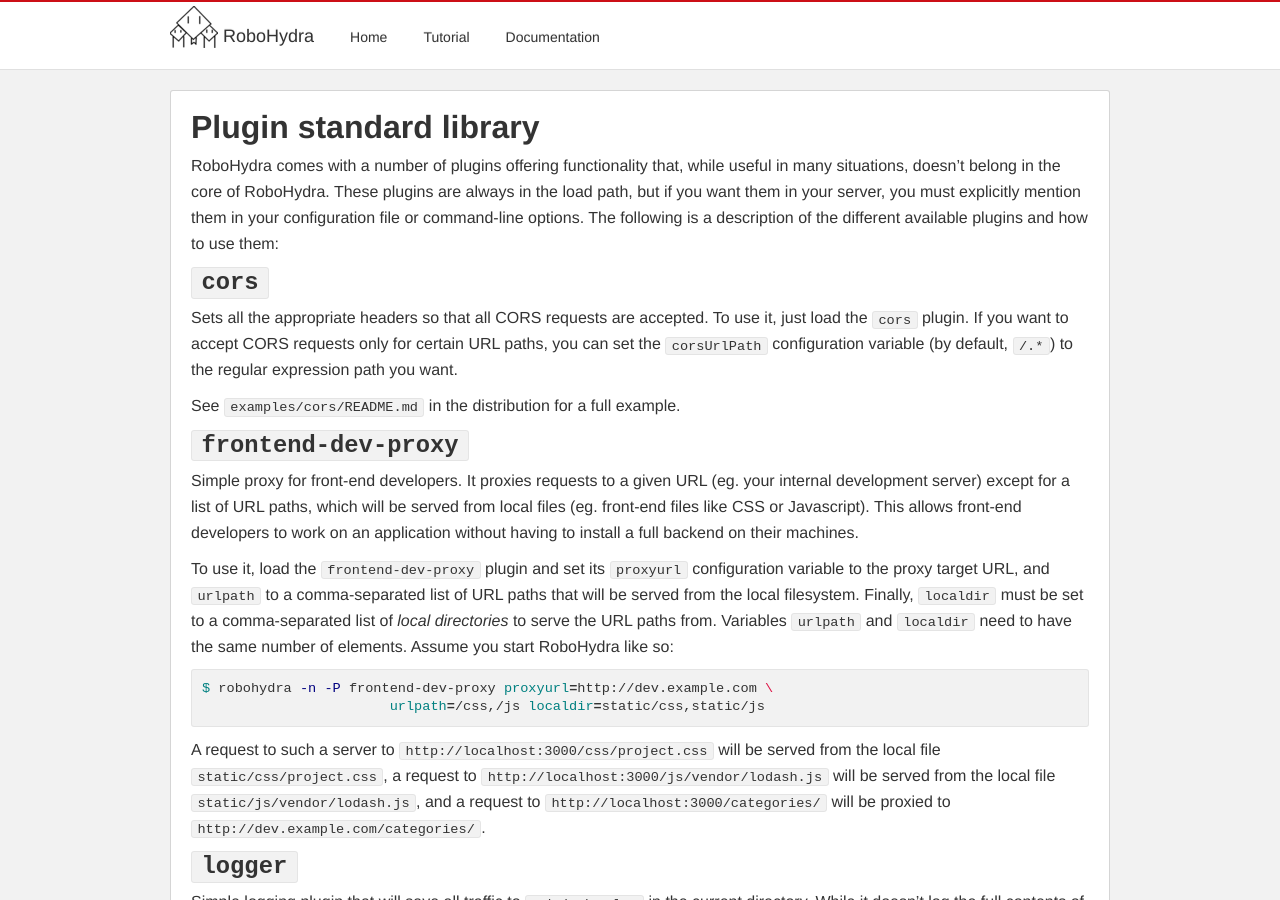
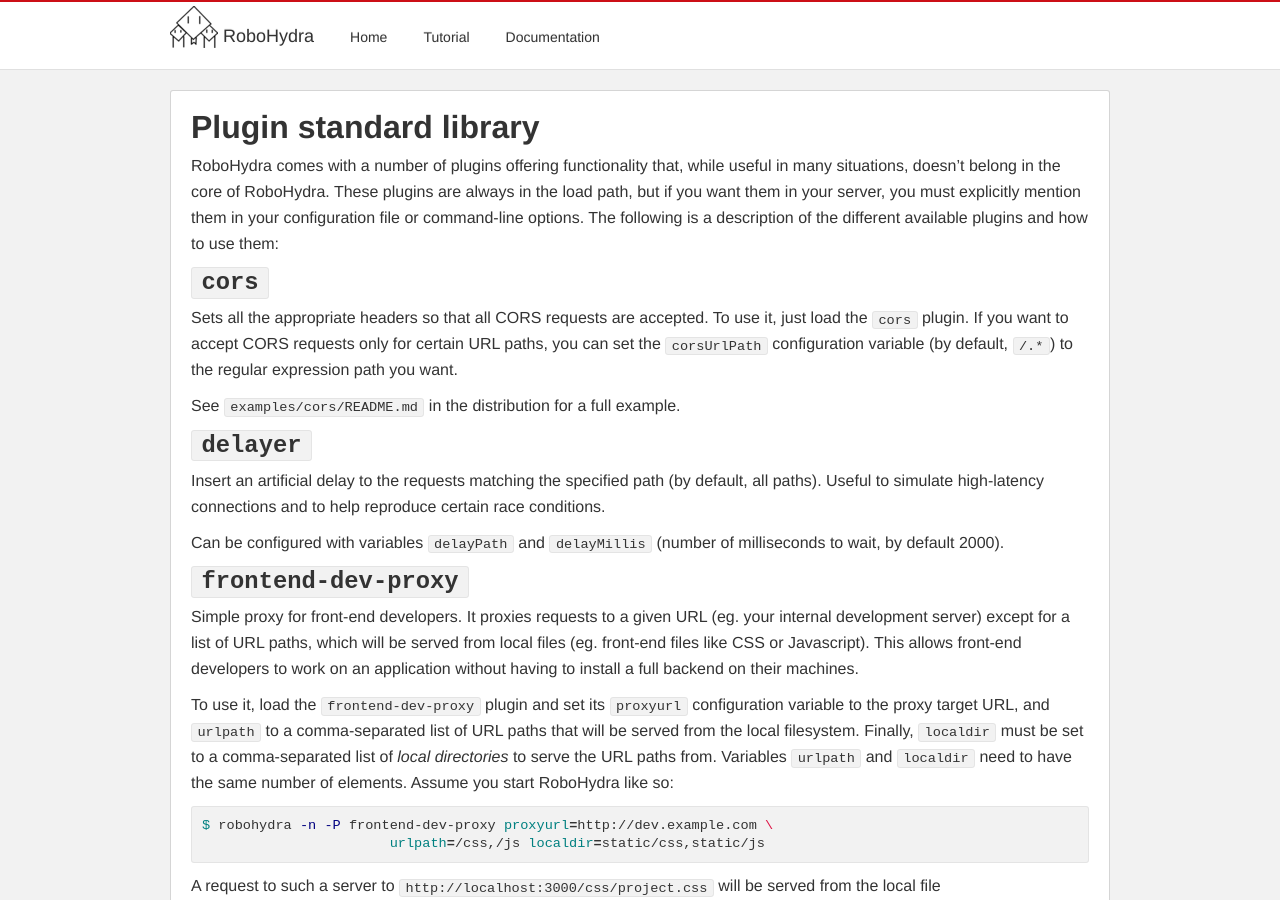
Before and after one commit to robohydra/robohydra, a Jekyll site: the page built from docs/head/plugin-stdlib/index.md, in a window 1280 px wide and 900 px high. Built offline with Jekyll 4.4.1, drawn with Linux system fonts in a browser that asks for light colours.

Commit message:
Add documentation for the new delayer plugin

```diff
--- a/docs/head/plugin-stdlib/index.md
+++ b/docs/head/plugin-stdlib/index.md
@@ -21,6 +21,17 @@ accept CORS requests only for certain URL paths, you can set the
 regular expression path you want.
 
 See `examples/cors/README.md` in the distribution for a full example.
+
+
+`delayer`
+---------
+
+Insert an artificial delay to the requests matching the specified path
+(by default, all paths). Useful to simulate high-latency connections
+and to help reproduce certain race conditions.
+
+Can be configured with variables `delayPath` and `delayMillis` (number
+of milliseconds to wait, by default 2000).
 
 
 `frontend-dev-proxy`
```
